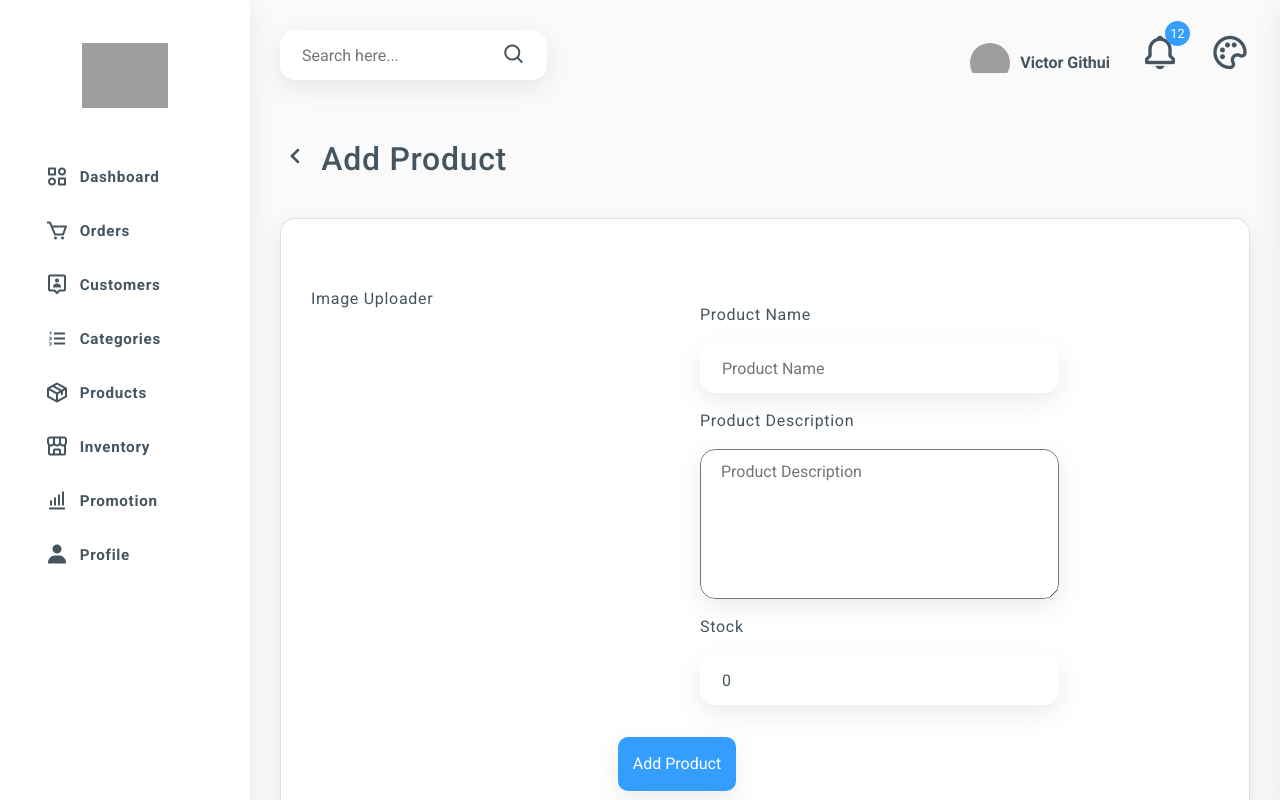
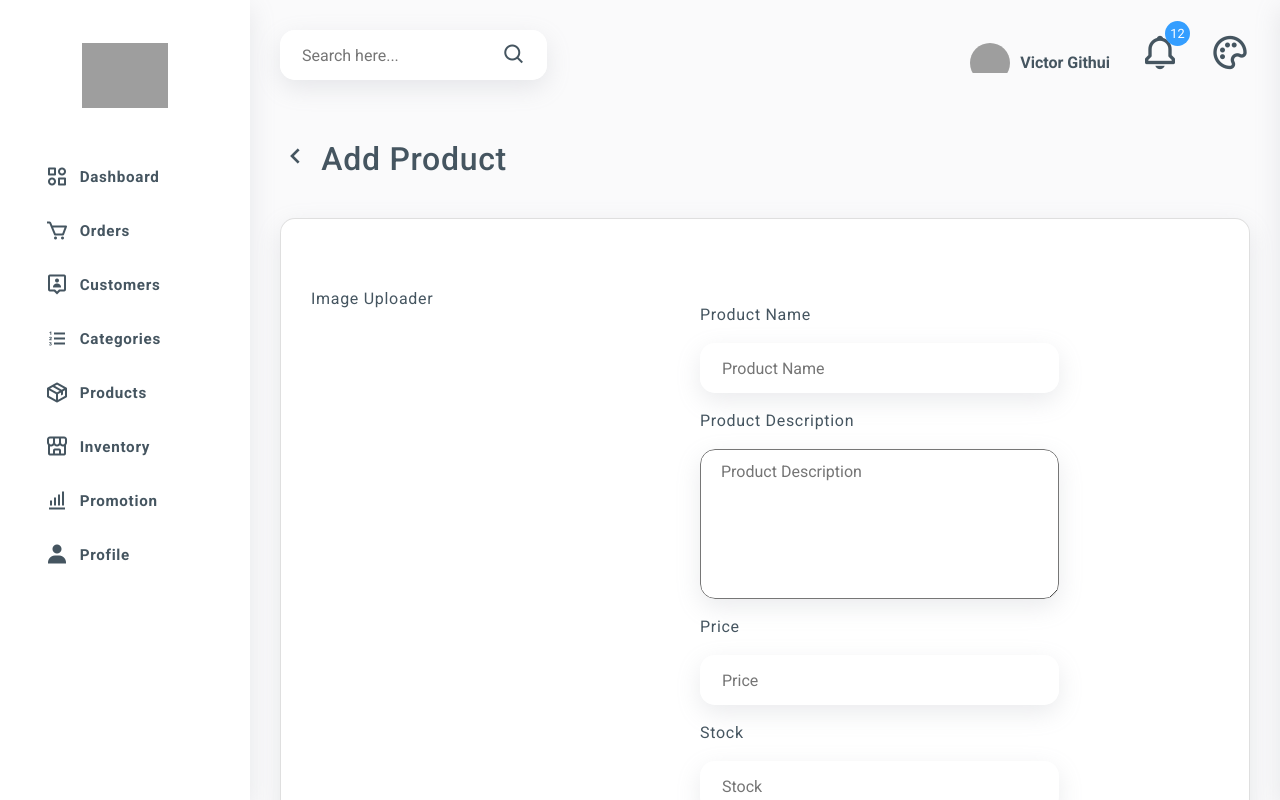
Before and after one commit to neezystudio/shikilia-vendor-inventory-system-FE, a React (Create React App) app: page /add-product in a window 1280 px wide. Shown: the top 800 px of the page. Built offline with nearby package versions, Linux system fonts and the light colour scheme; grey boxes are pictures that could not be loaded.

Commit message:
feat: Product Price

```diff
--- a/src/components/add-product-form/AddProductForm.jsx
+++ b/src/components/add-product-form/AddProductForm.jsx
@@ -6,7 +6,8 @@ import './addProductForm.css'
 function AddProductForm(props) {
     const [productName, setProductName] = useState();
     const [description, setDescription] = useState();
-    const [stock, setStock] = useState(0);
+    const [price, setPrice] = useState();
+    const [stock, setStock] = useState();
 
     return (
         <div className="addProduct">
@@ -47,6 +48,18 @@ function AddProductForm(props) {
                         />
                     </div>
 
+                    <label htmlFor="price" className="label">Price</label>
+                    <div className="addProduct__input">
+                        <input
+                            id="price"
+                            required
+                            type="number"
+                            placeholder="Price"
+                            value={price}
+                            onChange={(e) => setPrice(e.target.value)}
+                        />
+                    </div>
+
                     <label htmlFor="stock" className="label">Stock</label>
                     <div className="addProduct__input">
                         <input
```
